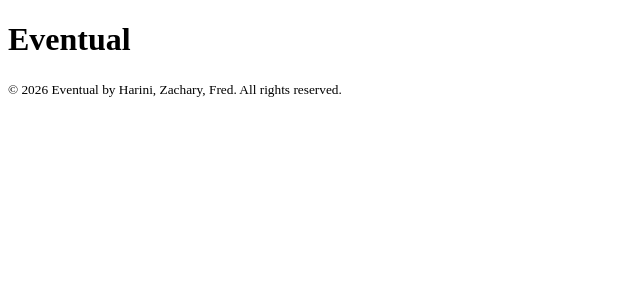
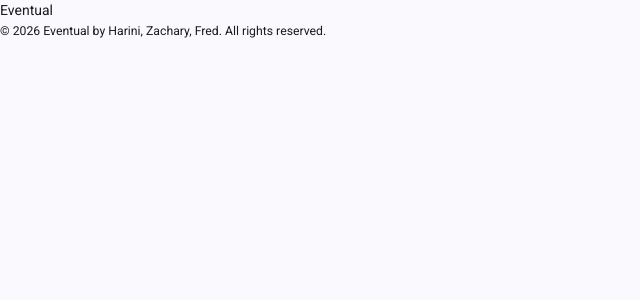
Before and after one commit to CS7319/CS7319-FinalProject-Group06-Natarajan-Suzuki-Belotte, an Angular app in the folder selected/eventual.frontend/: page / in a window 1280 px wide. Shown: the top 300 px of the page, without its empty margins (0-640 px from the left). Built offline with nearby package versions, Linux system fonts and the light colour scheme.

Commit message:
add bulma, material stylesheets

```diff
--- a/selected/eventual.frontend/package.json
+++ b/selected/eventual.frontend/package.json
@@ -11,10 +11,12 @@
   "private": true,
   "packageManager": "npm@11.12.1",
   "dependencies": {
+    "@angular/cdk": "^21.2.6",
     "@angular/common": "^21.2.0",
     "@angular/compiler": "^21.2.0",
     "@angular/core": "^21.2.0",
     "@angular/forms": "^21.2.0",
+    "@angular/material": "^21.2.6",
     "@angular/platform-browser": "^21.2.0",
     "@angular/router": "^21.2.0",
     "rxjs": "~7.8.0",
--- a/selected/eventual.frontend/src/index.html
+++ b/selected/eventual.frontend/src/index.html
@@ -9,6 +9,14 @@
     <title>Eventual</title>
 
     <link rel="icon" type="image/x-icon" href="favicon.ico" />
+    <link rel="preconnect" href="https://fonts.googleapis.com" />
+    <link rel="preconnect" href="https://fonts.gstatic.com" crossorigin />
+    <link
+      rel="stylesheet"
+      href="https://fonts.googleapis.com/css2?family=Roboto:wght@300;400;500&display=swap"
+    />
+    <link rel="stylesheet" href="https://fonts.googleapis.com/icon?family=Material+Icons" />
+    <link rel="stylesheet" href="https://cdn.jsdelivr.net/npm/bulma@1.0.4/css/bulma.min.css" />
   </head>
 
   <body>
--- a/selected/eventual.frontend/src/styles.scss
+++ b/selected/eventual.frontend/src/styles.scss
@@ -1 +1,39 @@
+// Include theming for Angular Material with `mat.theme()`.
+// This Sass mixin will define CSS variables that are used for styling Angular Material
+// components according to the Material 3 design spec.
+// Learn more about theming and how to use it for your application's
+// custom components at https://material.angular.dev/guide/theming
+@use '@angular/material' as mat;
+
+html {
+  height: 100%;
+  @include mat.theme(
+    (
+      color: (
+        primary: mat.$azure-palette,
+        tertiary: mat.$blue-palette,
+      ),
+      typography: Roboto,
+      density: 0,
+    )
+  );
+}
+
+body {
+  // Default the application to a light color theme. This can be changed to
+  // `dark` to enable the dark color theme, or to `light dark` to defer to the
+  // user's system settings.
+  color-scheme: light;
+
+  // Set a default background, font and text colors for the application using
+  // Angular Material's system-level CSS variables. Learn more about these
+  // variables at https://material.angular.dev/guide/system-variables
+  background-color: var(--mat-sys-surface);
+  color: var(--mat-sys-on-surface);
+  font: var(--mat-sys-body-medium);
+
+  // Reset the user agent margin.
+  margin: 0;
+  height: 100%;
+}
 /* You can add global styles to this file, and also import other style files */
```
Also changed, not shown: 1 other file (tests, documents, lock files or other folders).
